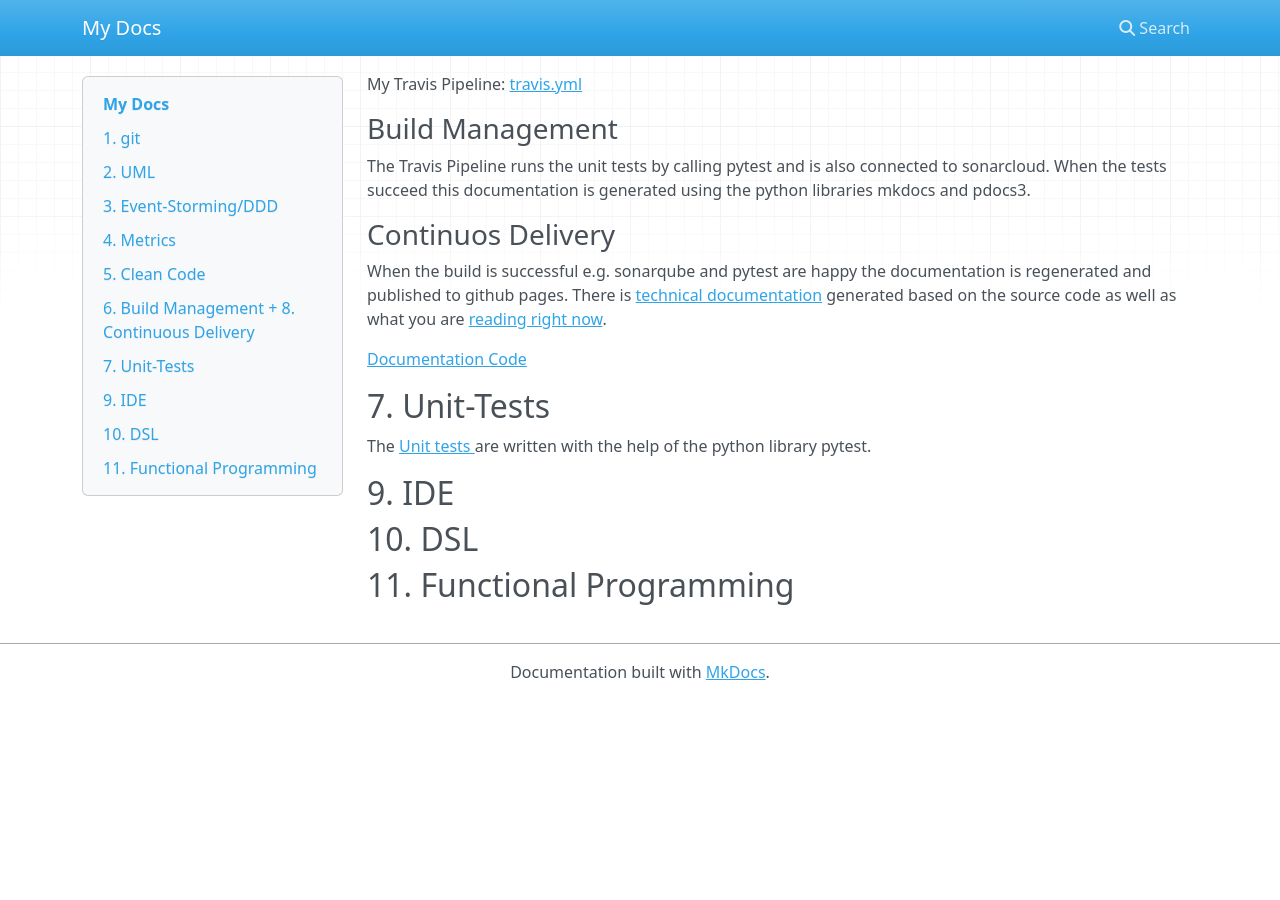
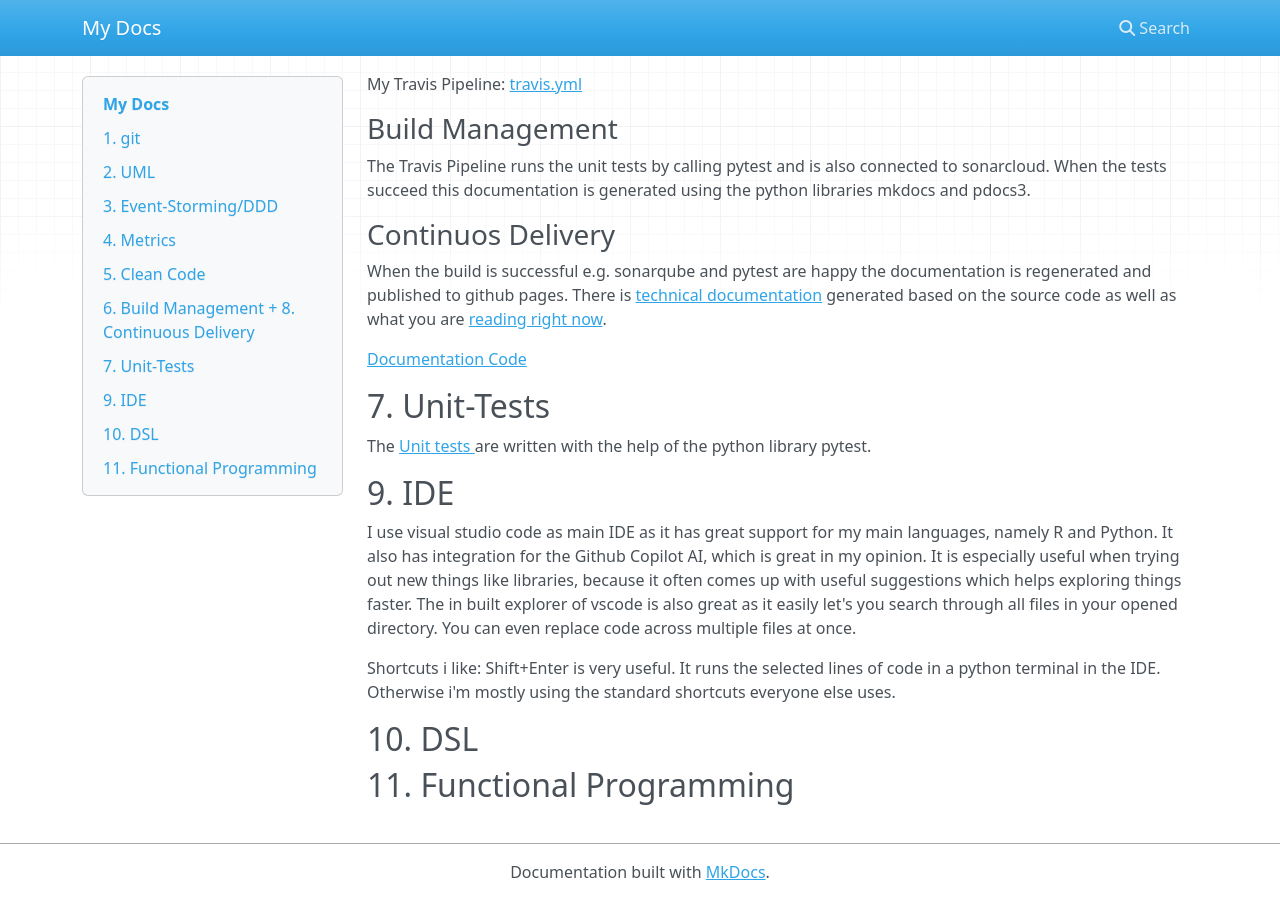
Before and after one commit to JLiekenbrock/lyrics-visualiser, an MkDocs documentation site: the page built from docs/index.md, in a window 1280 px wide and 900 px high, scrolled down 1916 px. Built offline with MkDocs 1.6.1, drawn with Linux system fonts in a browser that asks for light colours; nearby versions of some CDN libraries; before the commit the page ends 2616 px from its top, so only the background shows below that.

Commit message:
update dokumentation [ci-skip]

```diff
--- a/docs/index.md
+++ b/docs/index.md
@@ -56,6 +56,15 @@ There is  <a href="https://jliekenbrock.github.io/lyrics-visualiser/components/i
 The [Unit tests ](https://github.com/JLiekenbrock/lyrics-visualiser/tree/main/tests) are written with the help of the python library pytest.
 
 ## 9. IDE
+I use visual studio code as main IDE as it has great support for my main languages, namely R and Python.
+It also has integration for the Github Copilot AI, which is great in my opinion. It is especially useful when trying out new things like
+libraries, because it often comes up with useful suggestions which helps exploring things faster.
+The in built explorer of vscode is also great as it easily let's you search through all files in your opened directory. You can even replace
+code across multiple files at once.
+
+Shortcuts i like:
+Shift+Enter is very useful. It runs the selected lines of code in a python terminal in the IDE.
+Otherwise i'm mostly using the standard shortcuts everyone else uses.
 
 ## 10. DSL
 
```
